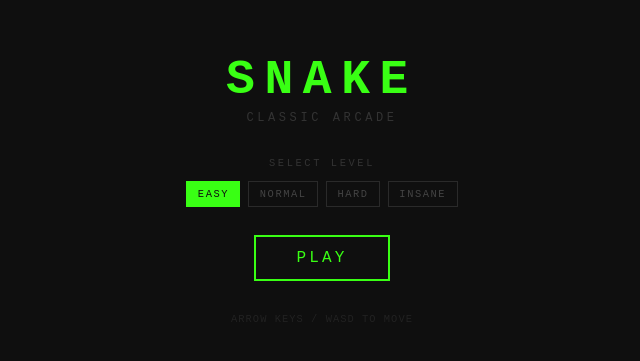
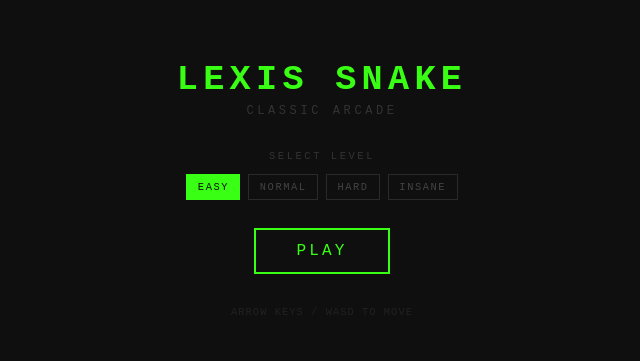
Before and after one commit to afriyielexis0-ui/snake-game, a React (Vite) app: page / in a window 1280 px wide. Shown: the part 211-572 px from the top of the page, without its empty margins (318-958 px from the left). Built offline with nearby package versions, Linux system fonts and the light colour scheme.

Commit message:
sync from VoidCode

```diff
--- a/index.html
+++ b/index.html
@@ -3,7 +3,7 @@
   <head>
     <meta charset="UTF-8" />
     <meta name="viewport" content="width=device-width, initial-scale=1.0" />
-    <title>Snake</title>
+    <title>Lexis Snake Game</title>
     <style>* { margin: 0; padding: 0; box-sizing: border-box; }</style>
   </head>
   <body>
--- a/src/Game.tsx
+++ b/src/Game.tsx
@@ -101,7 +101,7 @@ export default function Game({ onGameOver, levelIdx }: GameProps) {
       </div>
 
       <p style={{ color: "#2a2a2a", fontSize: "0.65rem", letterSpacing: "0.12em" }}>
-        ARROW KEYS / WASD &nbsp;·&nbsp; 🐻 CHASES YOU &nbsp;·&nbsp; 🪨 SLOWS YOU DOWN
+        ARROW KEYS / WASD &nbsp;·&nbsp; 🐻 CHASES YOUR TAIL &nbsp;·&nbsp; 🪨 SLOWS YOU DOWN
       </p>
     </div>
   );
--- a/src/Menu.tsx
+++ b/src/Menu.tsx
@@ -20,8 +20,8 @@ export default function Menu({ lastScore, lastTime, isGameOver, onPlay }: MenuPr
 
   return (
     <div style={{ textAlign: "center", color: "#e0e0e0", minWidth: 280 }}>
-      <h1 style={{ fontSize: "3rem", color: "#39ff14", letterSpacing: "0.2em", marginBottom: "0.25rem" }}>
-        SNAKE
+      <h1 style={{ fontSize: "2.2rem", color: "#39ff14", letterSpacing: "0.15em", marginBottom: "0.25rem" }}>
+        LEXIS SNAKE
       </h1>
       <p style={{ color: "#333", fontSize: "0.75rem", letterSpacing: "0.3em", marginBottom: "2rem" }}>
         CLASSIC ARCADE
```
